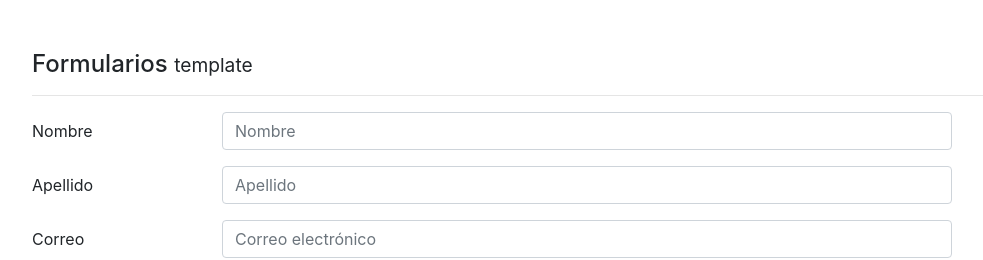
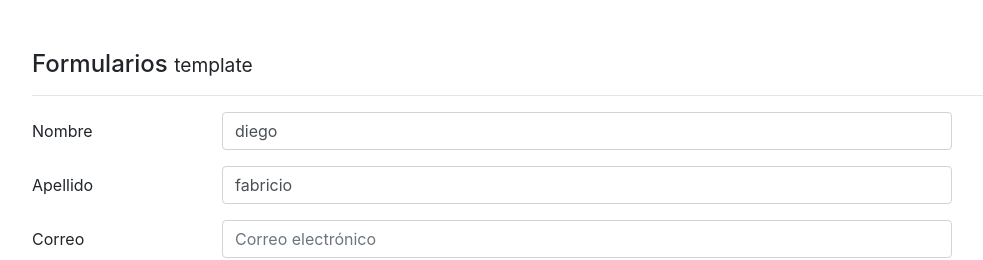
Before and after one commit to difagume/formularios, an Angular app: page / in a window 1280 px wide. Shown: the top 260 px of the page, without its empty margins (53-1036 px from the left). Built offline with nearby package versions, Linux system fonts and the light colour scheme.

Commit message:
Template: Obteniendo la información del formulario

```diff
--- a/src/app/components/template/template.component.html
+++ b/src/app/components/template/template.component.html
@@ -3,7 +3,7 @@
   <small>template</small>
 </h4>
 <hr>
-<form (ngSubmit)="guardar()">
+<form (ngSubmit)="guardar(forma)" #forma="ngForm">
 
   <div>
 
@@ -11,7 +11,7 @@
       <label class="col-2 col-form-label">Nombre</label>
       <div class="col-8">
 
-        <input class="form-control" type="text" placeholder="Nombre" ngModel name="nombre" required minlength="5">
+        <input class="form-control" type="text" placeholder="Nombre" [(ngModel)]="usuario.nombre" name="nombre" required minlength="5">
       </div>
     </div>
 
@@ -19,7 +19,7 @@
       <label class="col-2 col-form-label">Apellido</label>
       <div class="col-8">
 
-        <input class="form-control" type="text" placeholder="Apellido" ngModel name="apellido" required>
+        <input class="form-control" type="text" placeholder="Apellido" [(ngModel)]="usuario.apellido" name="apellido">
       </div>
     </div>
 
@@ -29,7 +29,7 @@
     <label class="col-2 col-form-label">Correo</label>
     <div class="col-md-8">
 
-      <input class="form-control" type="email" placeholder="Correo electrónico" ngModel name="correo" required>
+      <input class="form-control" type="email" placeholder="Correo electrónico" [(ngModel)]="usuario.correo" name="correo">
     </div>
   </div>
 
--- a/src/app/components/template/template.component.ts
+++ b/src/app/components/template/template.component.ts
@@ -1,4 +1,5 @@
 import { Component } from '@angular/core';
+import { NgForm } from '@angular/forms';
 
 @Component({
   selector: 'app-template',
@@ -7,10 +8,18 @@ import { Component } from '@angular/core';
 })
 export class TemplateComponent {
 
+  public usuario: Object = {
+    nombre: 'diego',
+    apellido: 'fabricio',
+    correo: ''
+  };
+
   constructor() { }
 
-  guardar() {
-    console.log('Formulario posteado');
+  guardar(forma: NgForm) {
+    console.log('ngForm:', forma);
+    console.log('valor forma:', forma.value);
+    console.log('usuario:', this.usuario);
 
   }
 
```
